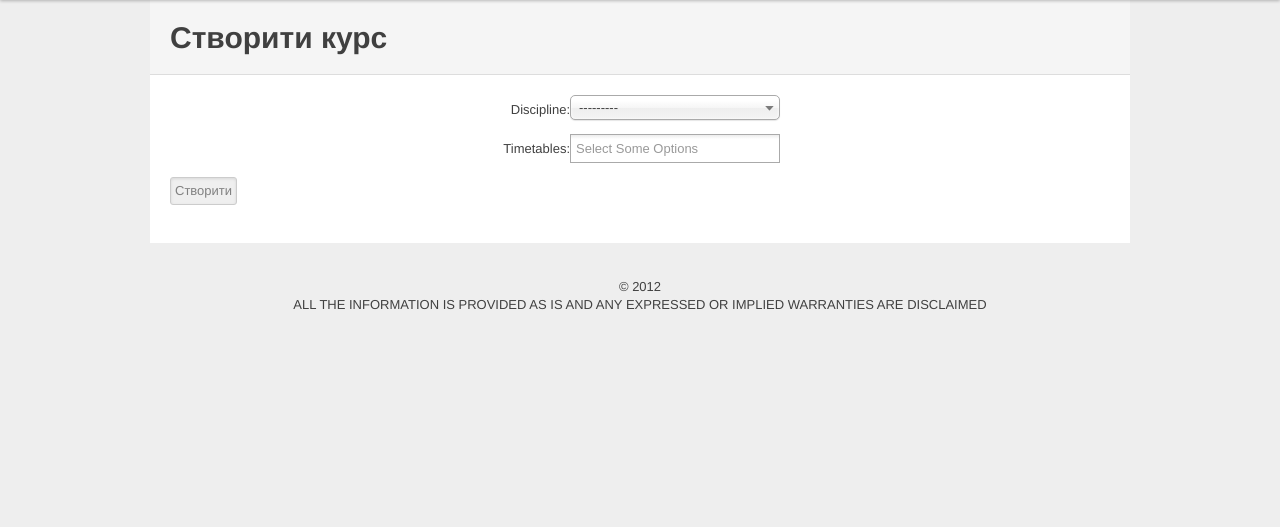
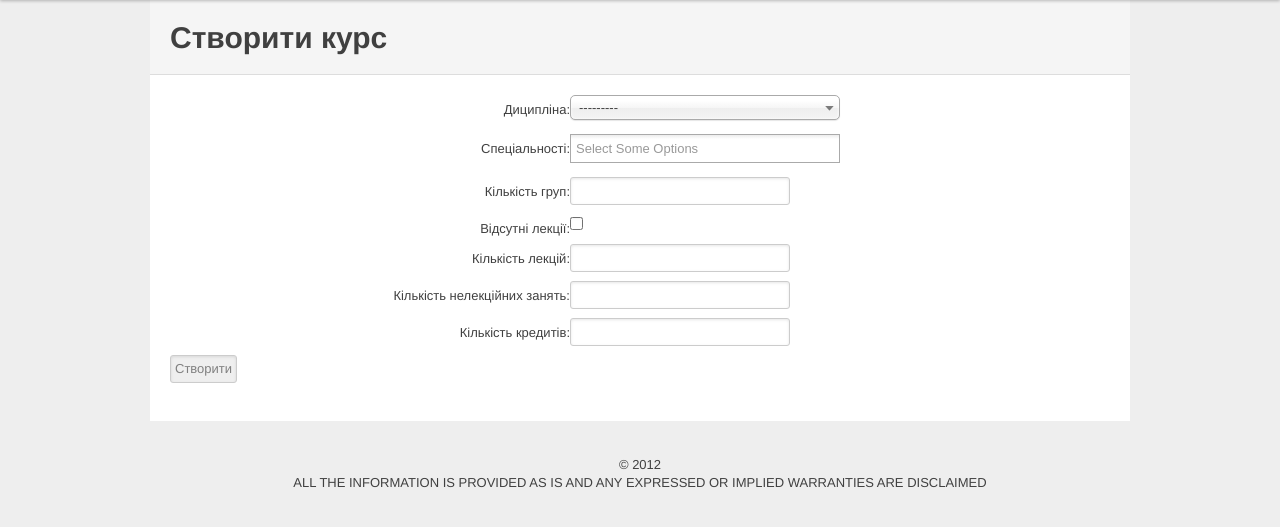
Before and after one commit to troyand/timetable_jan, a Django app: page /course/create/ in a window 1280 px wide. Shown: the part 40-567 px from the top of the page. Run offline with Django 3.2, Linux system fonts and the light colour scheme; data that the repository does not hold is empty; some libraries are stand-ins or nearby versions.

Commit message:
course add form enhancements

```diff
--- a/timetable/templates/course.html
+++ b/timetable/templates/course.html
@@ -6,6 +6,7 @@
     <script type="text/javascript" src="{% static "chosen.jquery.min.js" %}"></script>
     <script type="text/javascript">
         $(function() {
+            $("select").addClass("xlarge");
             $("select").chosen();
         });
     </script>
--- a/timetable/university/forms.py
+++ b/timetable/university/forms.py
@@ -1,6 +1,6 @@
 #-*- coding: utf-8 -*-
 
-from django.forms import ModelForm, Form, CharField, Textarea, ModelChoiceField, ModelMultipleChoiceField, ValidationError
+from django.forms import *
 from timetable.university.models import *
 
 
@@ -58,5 +58,26 @@ class FeedbackForm(Form):
 
 
 class CourseForm(Form):
-    discipline = ModelChoiceField(queryset=Discipline.objects.all())
-    timetables = ModelMultipleChoiceField(queryset=Timetable.objects.all())
+    discipline = ModelChoiceField(
+            queryset=Discipline.objects.all(),
+            label=u'Диципліна',
+            )
+    timetables = ModelMultipleChoiceField(
+            queryset=Timetable.objects.all(),
+            label=u'Спеціальності',
+            )
+    number_of_groups = IntegerField(
+            label=u'Кількість груп',
+            )
+    lecture_group_absent = BooleanField(
+            label=u'Відсутні лекції',
+            )
+    number_of_lectures = IntegerField(
+            label=u'Кількість лекцій',
+            )
+    number_of_nonlectures = IntegerField(
+            label=u'Кількість нелекційних занять',
+            )
+    credits = FloatField(
+            label=u'Кількість кредитів',
+            )
```
